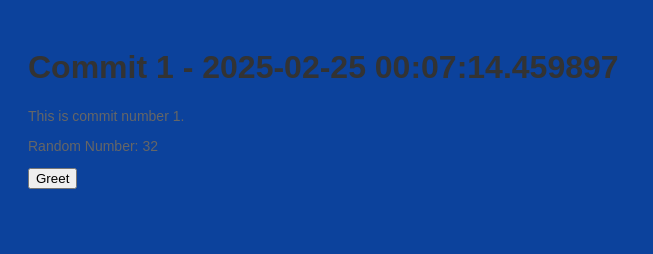
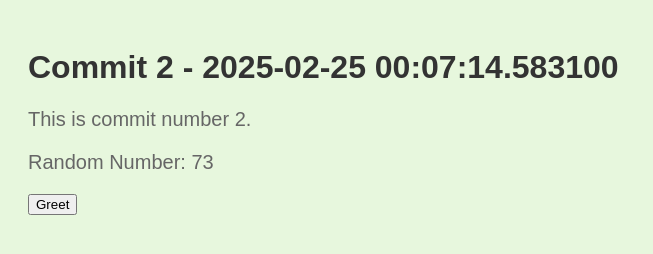
Before and after one commit to polishflits/autogen-repo-20250225000703, a plain HTML site: page index.html in a window 1280 px wide. Shown: the whole page, without its empty margins (0-653 px from the left). Drawn offline with Linux system fonts and the light colour scheme.

Commit message:
📝 Auto commit 2 with HTML, CSS, and JS

```diff
--- a/index.html
+++ b/index.html
@@ -2,13 +2,13 @@
     <!DOCTYPE html>
     <html>
     <head>
-        <title>Commit 1 - 2025-02-25 00:07:14.459897</title>
+        <title>Commit 2 - 2025-02-25 00:07:14.583100</title>
         <link rel="stylesheet" href="style.css">
     </head>
     <body>
-        <h1>Commit 1 - 2025-02-25 00:07:14.459897</h1>
-        <p>This is commit number 1.</p>
-        <p>Random Number: 32</p>
+        <h1>Commit 2 - 2025-02-25 00:07:14.583100</h1>
+        <p>This is commit number 2.</p>
+        <p>Random Number: 73</p>
         <button onclick="greet()">Greet</button>
         <script src="script.js"></script>
     </body>
--- a/script.js
+++ b/script.js
@@ -2,4 +2,4 @@
     function greet() {
         alert('Hello from commit ' + commitNumber + '!');
     }
-    var commitNumber = 1;
+    var commitNumber = 2;
--- a/style.css
+++ b/style.css
@@ -1,7 +1,7 @@
 
     body {
         font-family: Arial, sans-serif;
-        background-color: #0c429c;
+        background-color: #e7f7dd;
         padding: 20px;
     }
     h1 {
@@ -9,5 +9,5 @@
     }
     p {
         color: #666;
-        font-size: 14px;
+        font-size: 20px;
     }
```
